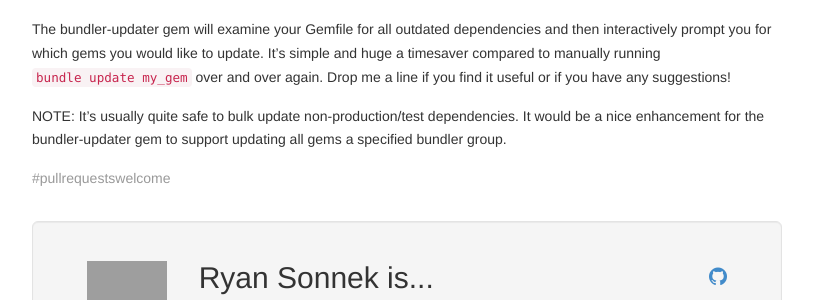
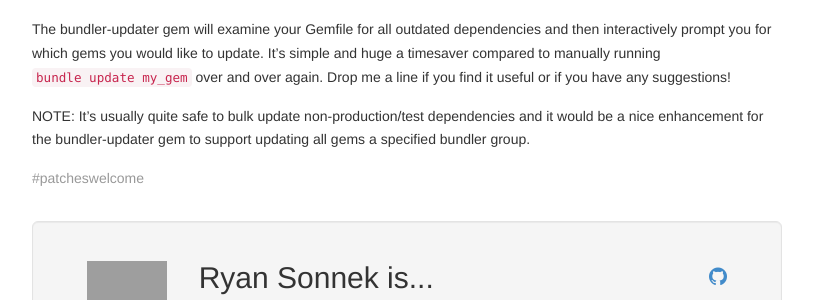
Before and after one commit to wireframe/wireframe.github.com, a Jekyll site: the page built from _posts/2014-10-01-bundler-updater-gem.md, in a window 1280 px wide, cut to the strip 924-1224 px from the top of the page. Shown: the whole strip, without its empty margins (38-851 px from the left). Built offline with Jekyll 4.4.1, drawn with Linux system fonts in a browser that asks for light colours; nearby versions of some CDN libraries; Markdown is read by kramdown in place of the engine named in the settings; comment, search, counter and statistics services are not loaded; grey boxes are pictures that could not be loaded.

Commit message:
tweak wording

```diff
--- a/_posts/2014-10-01-bundler-updater-gem.md
+++ b/_posts/2014-10-01-bundler-updater-gem.md
@@ -26,7 +26,7 @@
 you would like to update.  It's simple and huge a timesaver compared to manually running `bundle update my_gem` over and over again.
 Drop me a line if you find it useful or if you have any suggestions!
 
-NOTE: It's usually quite safe to bulk update non-production/test dependencies.  It would be a nice enhancement for the bundler-updater
+NOTE: It's usually quite safe to bulk update non-production/test dependencies and it would be a nice enhancement for the bundler-updater
 gem to support updating all gems a specified bundler group.
 
-<span class="text-muted">#pullrequestswelcome</span>
+<span class="text-muted">#patcheswelcome</span>
```
